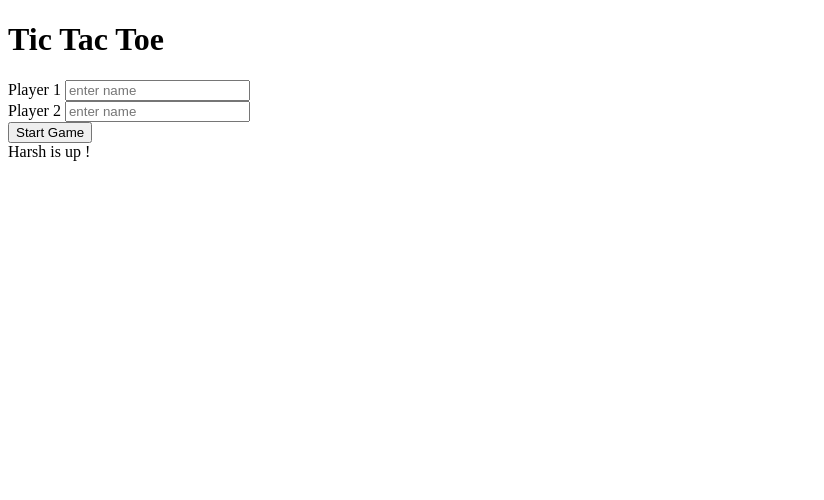
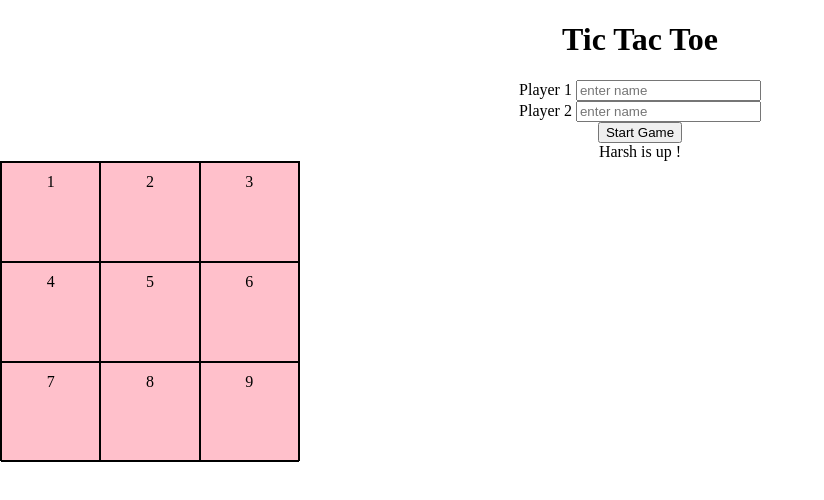
Before and after one commit to acciojob/tictactoe-pawansethi2111, a website: page main.html in a window 1280 px wide. Shown: the whole page, without its empty margins (0-824 px from the left). Drawn offline with Linux system fonts and the light colour scheme.

Commit message:
created a submission

```diff
--- a/main.html
+++ b/main.html
@@ -5,7 +5,35 @@
 <head>
 	<link rel="stylesheet" href="styles.css">
 </head>
+<style>
+	body{
+		margin:0px;
+		padding:0px;
+	}
+	.container{
+		text-align:center;
+	}
+	.game{
+		width:300px;
+		height:300px;
+		border:1px solid black;
+		background-color:pink;
+		box-sizing:border-box;
+	}
+	.ticblock{
+		border:1px solid black;
+		box-sizing:border-box;
+		padding:10px;
+		width:100px;
+		height:100px
+	}
+	.game1{
+		display:flex;
+	}
+	.game{
 
+	}
+</style>
 <body>
 	<div class = "container">
 		<h1>Tic Tac Toe</h1>
@@ -18,7 +46,31 @@
 				Harsh is up !
 			</div>
 
-			<div class = "message">
+		</div>
+		<div class = "game">
+			<div class ="game1">
+			<div class ="ticblock" id = "1">1
+			</div>
+			<div class ="ticblock"id = "2">2
+			</div>
+			<div class ="ticblock" id = "3">3
+			</div>
+			</div>
+			<div class ="game1">
+			<div class ="ticblock" id = "4">4
+			</div>
+			<div class ="ticblock" id = "5">5
+			</div>
+			<div class ="ticblock" id = "6">6
+			</div>
+			</div>
+			<div class ="game1">
+			<div class ="ticblock" id = "7">7
+			</div>
+			<div class ="ticblock" id = "8">8
+			</div>
+			<div class ="ticblock"id = "9">9
+			</div>
 			</div>
 		</div>
 	</div>
```
